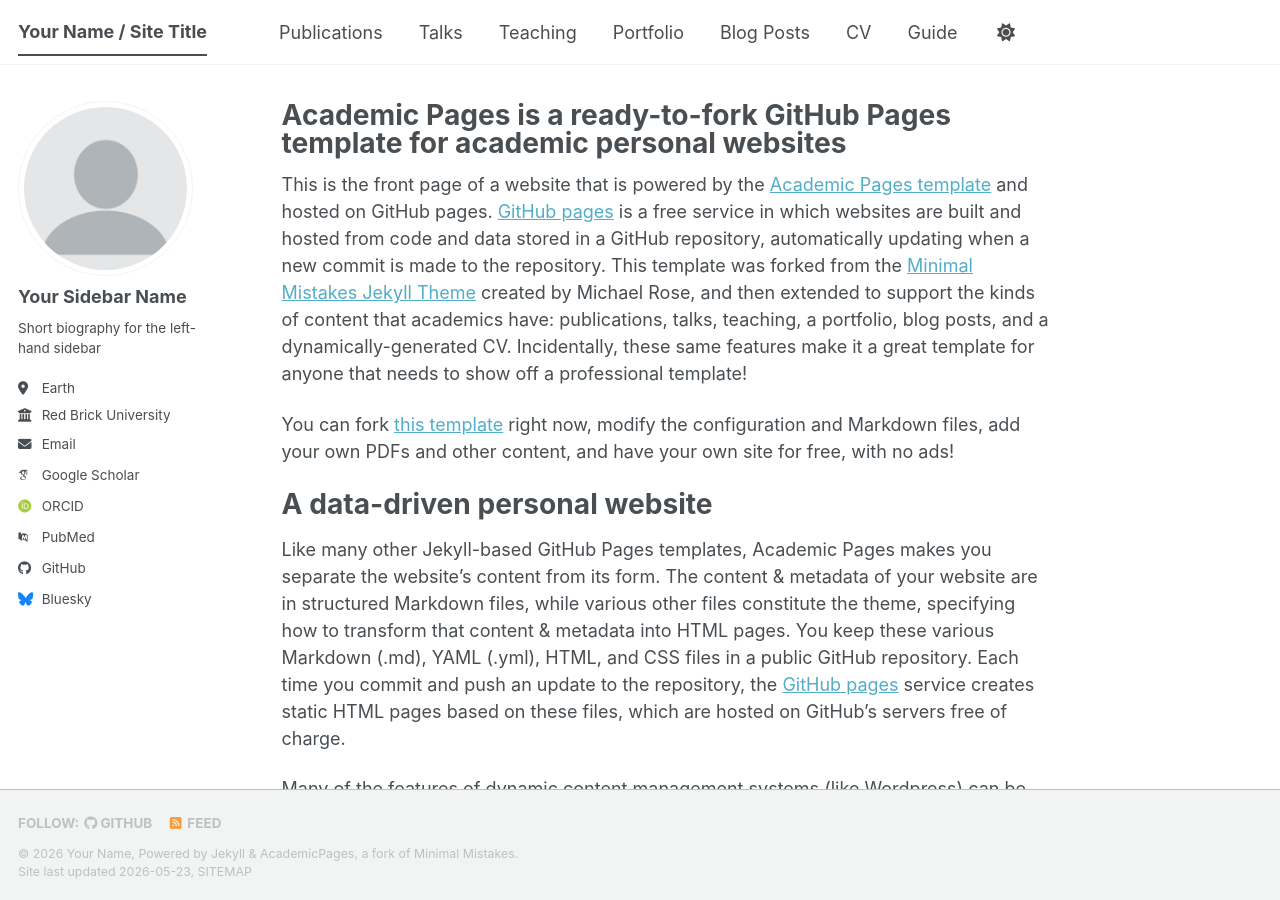
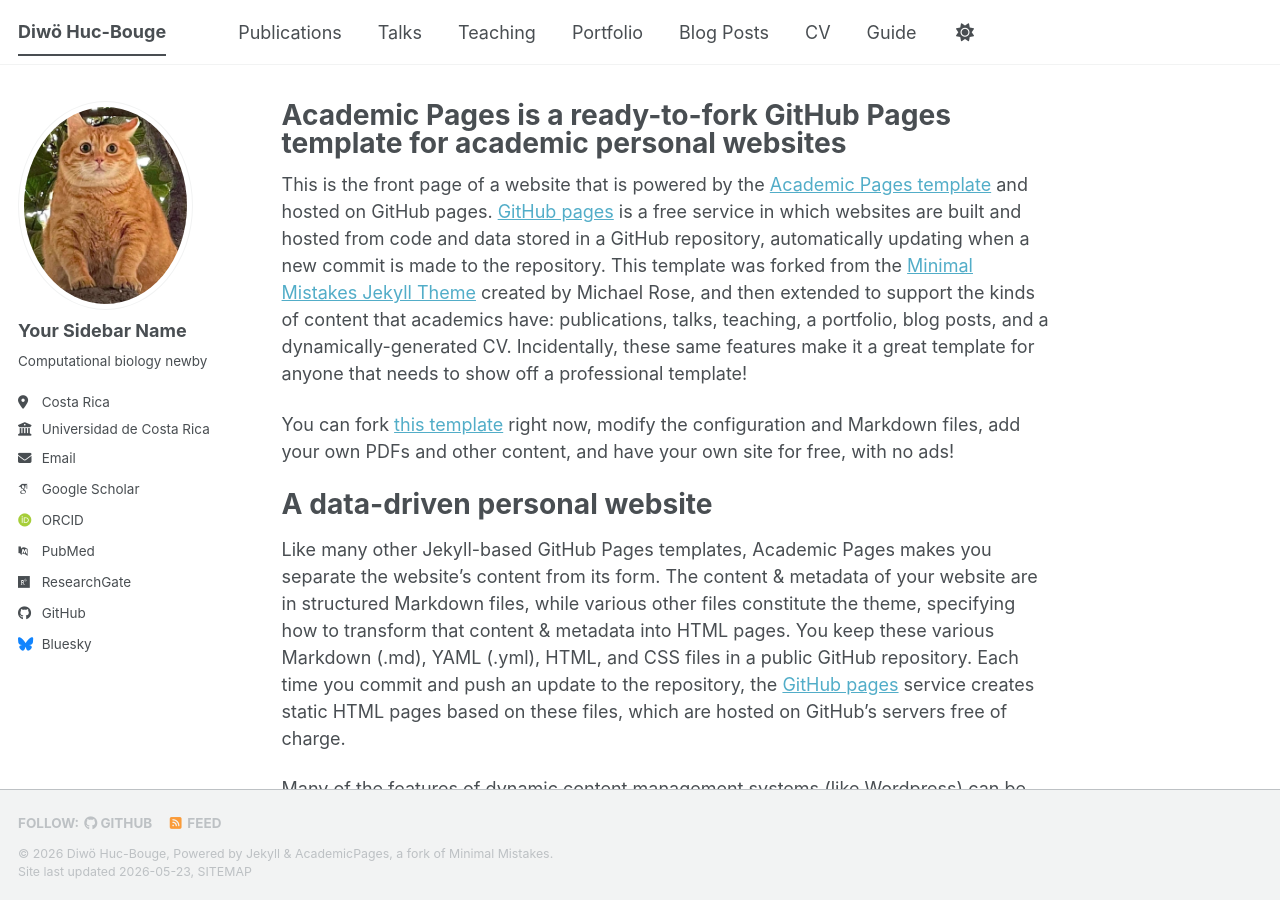
Before and after one commit to DiwoHuc/DiwoHuc.github.io, a Jekyll site: the page built from _pages/about.md, in a window 1280 px wide and 900 px high. Built offline with Jekyll 4.4.1, drawn with Linux system fonts in a browser that asks for light colours; some web fonts are replaced; a script bundle is joined from its source files by our own code; library files that are not in the unit come from our copies.

Commit message:
Modify site title, author details, and URLs
Updated personal information and site details in the configuration.

```diff
--- a/_config.yml
+++ b/_config.yml
@@ -9,11 +9,11 @@
 # Basic Site Settings
 locale                   : "en-US"
 site_theme               : "default" # The available themes options are "default", "air", "sunrise", "mint", "dirt" and "contrast"
-title                    : "Your Name / Site Title"
+title                    : "Diwö Huc-Bouge"
 title_separator          : "-"
-name                     : &name "Your Name"
-description              : &description "Your Name's academic portfolio"   # Update this with a general description of your site, this is the default if not overridden by a page
-url                      : https://academicpages.github.io # The base hostname & protocol for your site e.g. "https://[your GitHub username].github.io",
+name                     : &name "Diwö Huc-Bouge"
+description              : &description "Academia and Industry portfolio"   # Update this with a general description of your site, this is the default if not overridden by a page
+url                      : https://diwohuc.github.io/ # The base hostname & protocol for your site e.g. "https://[your GitHub username].github.io",
                                                            # or if you already have some other page hosted on Github then use "https://[your GitHub username].github.io/[Your Repo Name]"
 baseurl                  : "" # the subpath of your site, e.g. "/blog"
 repository               : "academicpages/academicpages.github.io"
@@ -23,14 +23,14 @@
 #               Additional customization can be done by editing /_includes/author-profile.html
 author:
   # Biographic information
-  avatar           : "profile.png"
+  avatar           : "profile.jpg"
   name             : "Your Sidebar Name"
   pronouns         : # example: "she/her"
-  bio              : "Short biography for the left-hand sidebar"
-  location         : "Earth"
-  employer         : "Red Brick University"
+  bio              : "Computational biology newby"
+  location         : "Costa Rica"
+  employer         : "Universidad de Costa Rica"
   uri              : # URL
-  email            : "none@example.org"
+  email            : "diwo.huc@ucr.ac.cr"
 
   # Academic websites
   academia         : # URL
@@ -42,7 +42,7 @@
   semantic         : # URL
   ssrn             : # URL
   pubmed           : "https://www.ncbi.nlm.nih.gov/pubmed/?term=john+snow"
-  researchgate     : # URL
+  researchgate     : "https://www.researchgate.net/profile/Diwoe-Huc-Bouge"
   scopus           : # URL
   zotero           : # URL
 
```
